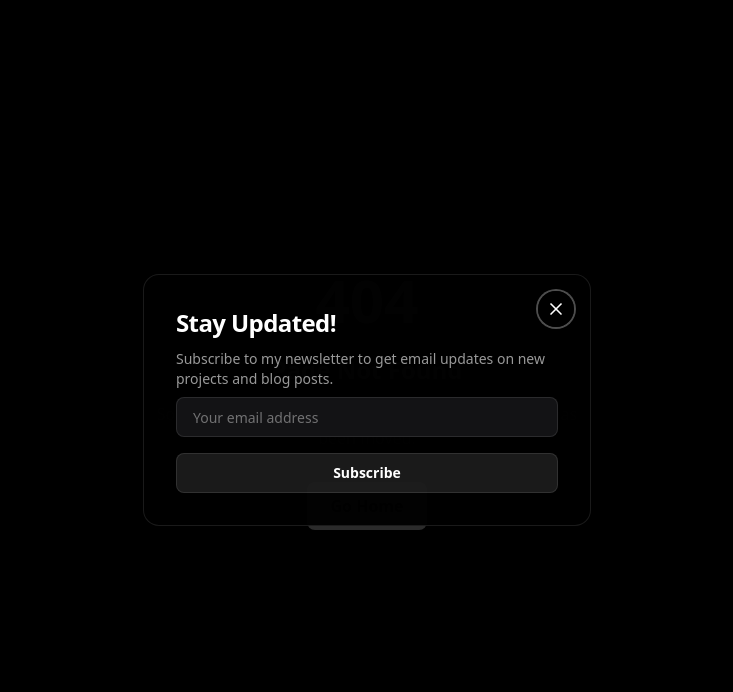
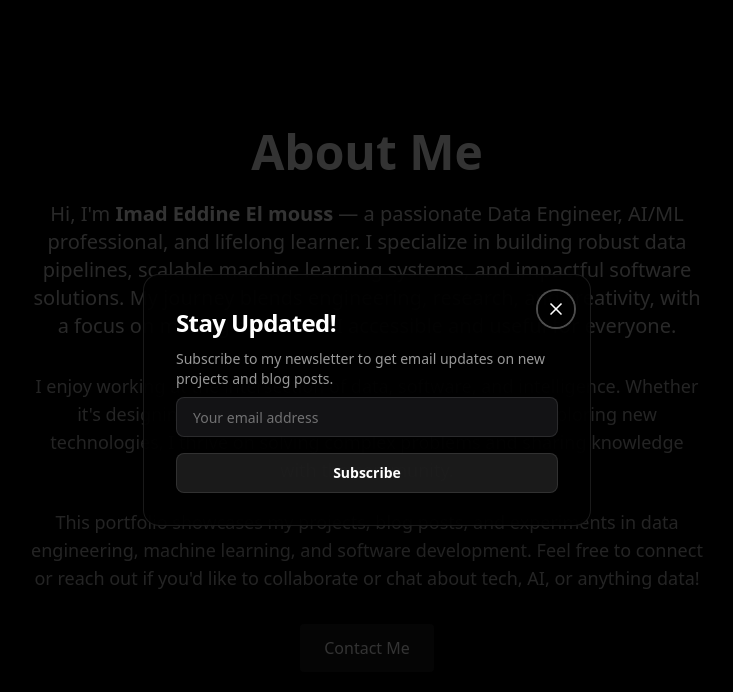
Before and after one commit to imaddde867/imadlab, a React (Vite) app: page /about in a window 1280 px wide. Shown: the top 692 px of the page, without its empty margins (273-1006 px from the left). Built offline with nearby package versions, Linux system fonts and the light colour scheme.

Commit message:
feat: added about me page

```diff
--- a/src/App.tsx
+++ b/src/App.tsx
@@ -19,6 +19,7 @@ const AdminDashboard = React.lazy(() => import("./pages/AdminDashboard"));
 const ManagePosts = React.lazy(() => import("./pages/ManagePosts"));
 const ManageProjects = React.lazy(() => import("./pages/ManageProjects"));
 const NotFound = React.lazy(() => import("./pages/NotFound"));
+const About = React.lazy(() => import("./pages/About"));
 
 const queryClient = new QueryClient();
 
@@ -53,6 +54,7 @@ const App = () => (
                   <Route path="/blogs" element={<Blogs />} />
                   <Route path="/blogs/:slug" element={<BlogPost />} />
                   <Route path="/projects/:id" element={<ProjectDetail />} />
+                  <Route path="/about" element={<About />} />
                   <Route path="/admin/login" element={<AdminLogin />} />
                   <Route path="/admin" element={<AdminDashboard />} />
                   <Route path="/admin/posts" element={<ManagePosts />} />
--- a/src/components/Hero.tsx
+++ b/src/components/Hero.tsx
@@ -34,6 +34,12 @@ const Hero = () => {
             className="text-white/70 hover:text-white transition-colors font-medium"
           >
             Blogs
+          </Link>
+          <Link
+            to="/about"
+            className="text-white/70 hover:text-white transition-colors font-medium"
+          >
+            About
           </Link>
         </div>
       </nav>
--- /dev/null
+++ b/src/pages/About.tsx
@@ -0,0 +1,35 @@
+import React from 'react';
+import Seo from '@/components/Seo';
+
+const About = () => {
+  return (
+    <div className="min-h-screen bg-black text-white flex flex-col items-center justify-center px-4 py-16">
+      <Seo
+        title="About Imad Eddine"
+        description="Learn more about Imad Eddine El mouss, a Data Engineer, AI/ML professional, and lifelong learner."
+      />
+      <div className="max-w-2xl w-full text-center">
+        <h1 className="text-5xl font-bold mb-6">About Me</h1>
+        <p className="text-lg md:text-xl mb-8 text-white/80">
+          Hi, I'm <span className="font-semibold text-white">Imad Eddine El mouss</span> — a passionate Data Engineer, AI/ML professional, and lifelong learner. I specialize in building robust data pipelines, scalable machine learning systems, and impactful software solutions. My journey blends engineering, research, and creativity, with a focus on making data and AI accessible and useful for everyone.
+        </p>
+        <p className="text-base md:text-lg text-white/70 mb-6">
+          I enjoy working at the intersection of data, software, and intelligence. Whether it's designing ETL workflows, deploying ML models, or exploring new technologies, I thrive on solving complex problems and sharing knowledge with the community.
+        </p>
+        <p className="text-base md:text-lg text-white/70 mb-6">
+          This portfolio showcases my projects, blog posts, and experiments in data engineering, machine learning, and software development. Feel free to connect or reach out if you'd like to collaborate or chat about tech, AI, or anything data!
+        </p>
+        <div className="mt-8">
+          <a
+            href="mailto:imadeddine.elmouss@gmail.com"
+            className="inline-block bg-white/10 hover:bg-white/20 text-white px-6 py-3 rounded transition-colors duration-200 font-medium"
+          >
+            Contact Me
+          </a>
+        </div>
+      </div>
+    </div>
+  );
+};
+
+export default About;
--- a/src/pages/NotFound.tsx
+++ b/src/pages/NotFound.tsx
@@ -5,7 +5,7 @@ const NotFound = () => (
     <h1 className="text-6xl font-black mb-6">404</h1>
     <h2 className="text-2xl font-bold mb-4">Page Not Found</h2>
     <p className="text-white/60 mb-8 text-center max-w-md">
-      Sorry, the page you are looking for does not exist or has been moved.
+      How did you even end up here.. lol
     </p>
     <Link
       to="/"
```
Also changed, not shown: 1 other file (tests, documents, lock files or other folders).
